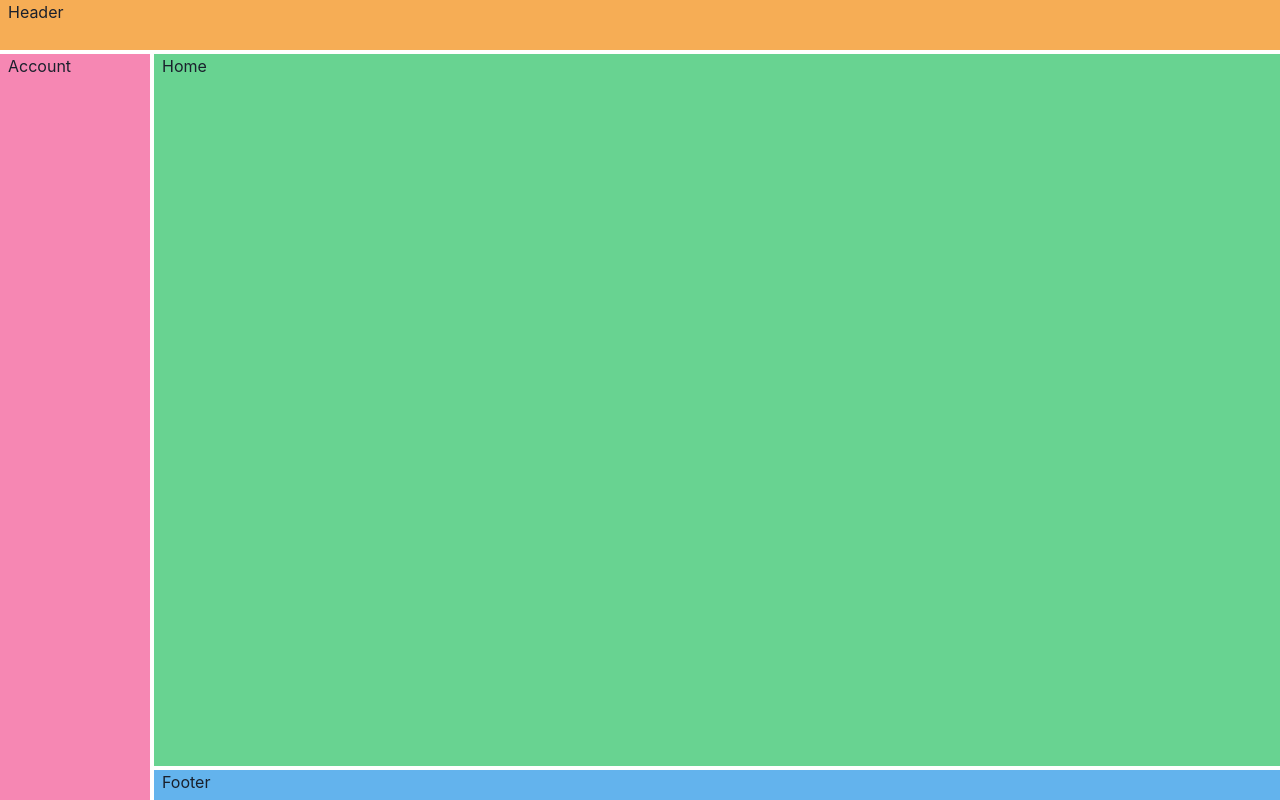
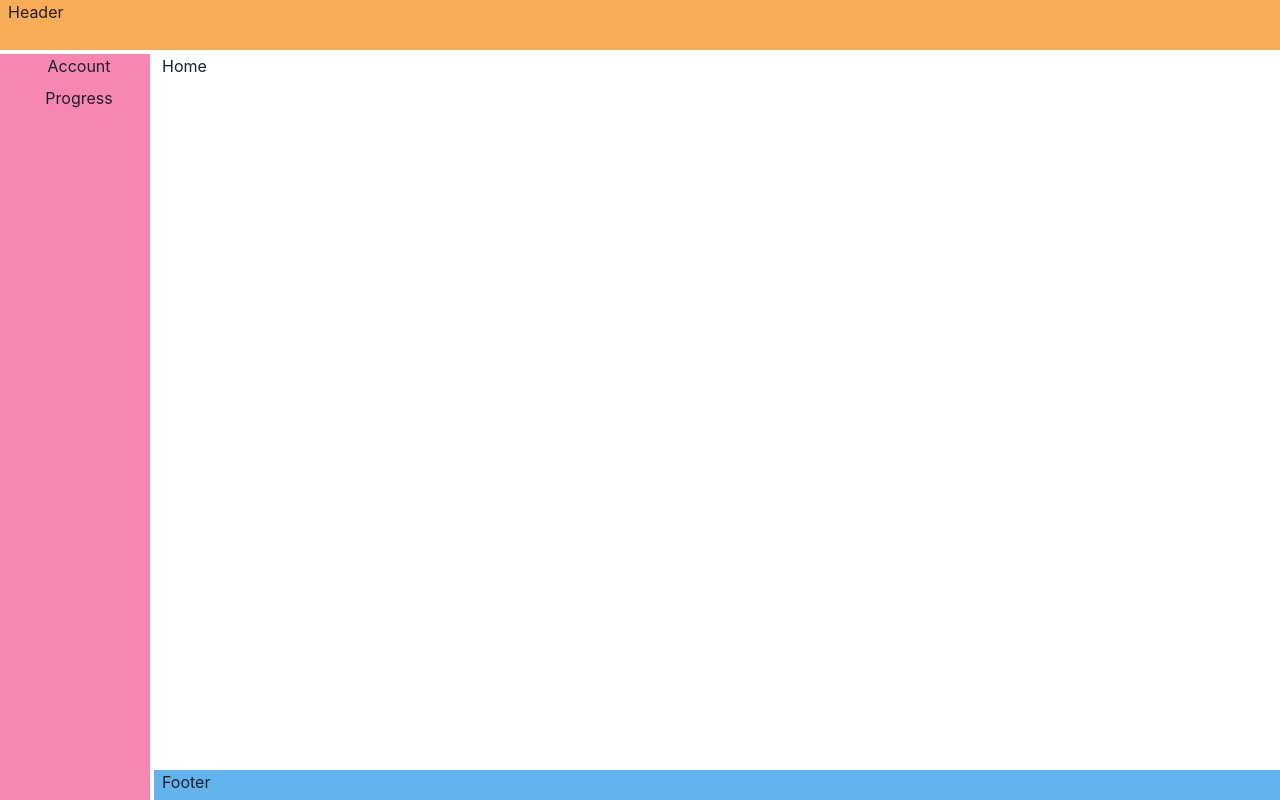
Before and after one commit to clagiordano/gw2-progress, a Next.js app: page / in a window 1280 px wide. Built offline with nearby package versions, Linux system fonts and the light colour scheme.

Commit message:
Drop bg color for main content

```diff
--- a/app/layout.tsx
+++ b/app/layout.tsx
@@ -1,7 +1,8 @@
 'use client';
+import { Suspense } from 'react';
 import { fonts } from './fonts';
 import { Providers } from './providers';
-import { Grid, GridItem, Link } from '@chakra-ui/react';
+import { Grid, GridItem, Link, VStack } from '@chakra-ui/react';
 
 export default function RootLayout({ children }: { children: React.ReactNode }) {
 	return (
@@ -23,10 +24,13 @@ export default function RootLayout({ children }: { children: React.ReactNode })
 							Header
 						</GridItem>
 						<GridItem pl="2" bg="pink.300" area={'nav'}>
-							<Link href="/account">Account</Link>
+							<VStack>
+								<Link href="/account">Account</Link>
+								<Link href="/progress">Progress</Link>
+							</VStack>
 						</GridItem>
-						<GridItem pl="2" bg="green.300" area={'main'}>
-							{children}
+						<GridItem pl="2" area={'main'}>
+							<Suspense>{children}</Suspense>
 						</GridItem>
 						<GridItem pl="2" bg="blue.300" area={'footer'}>
 							Footer
```
